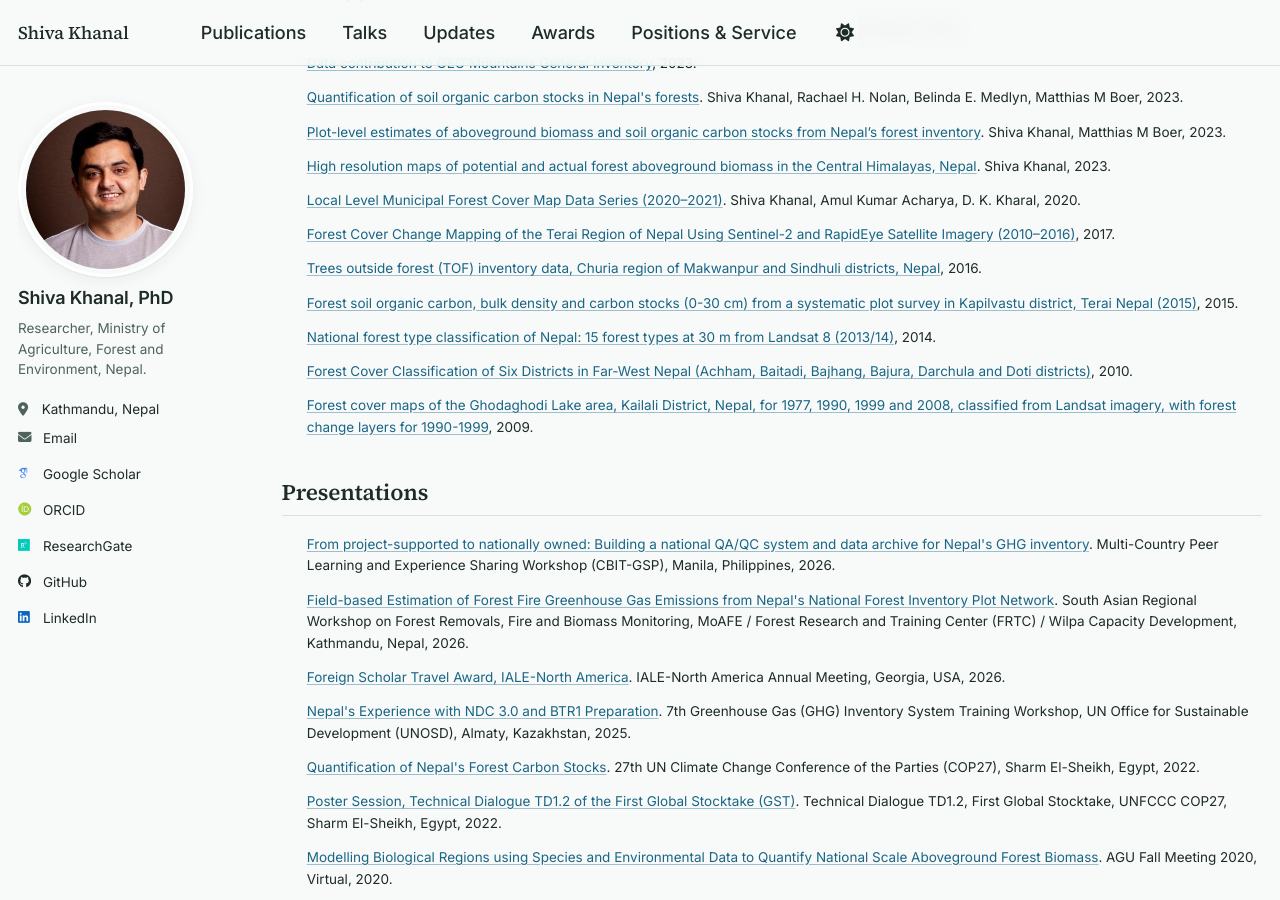
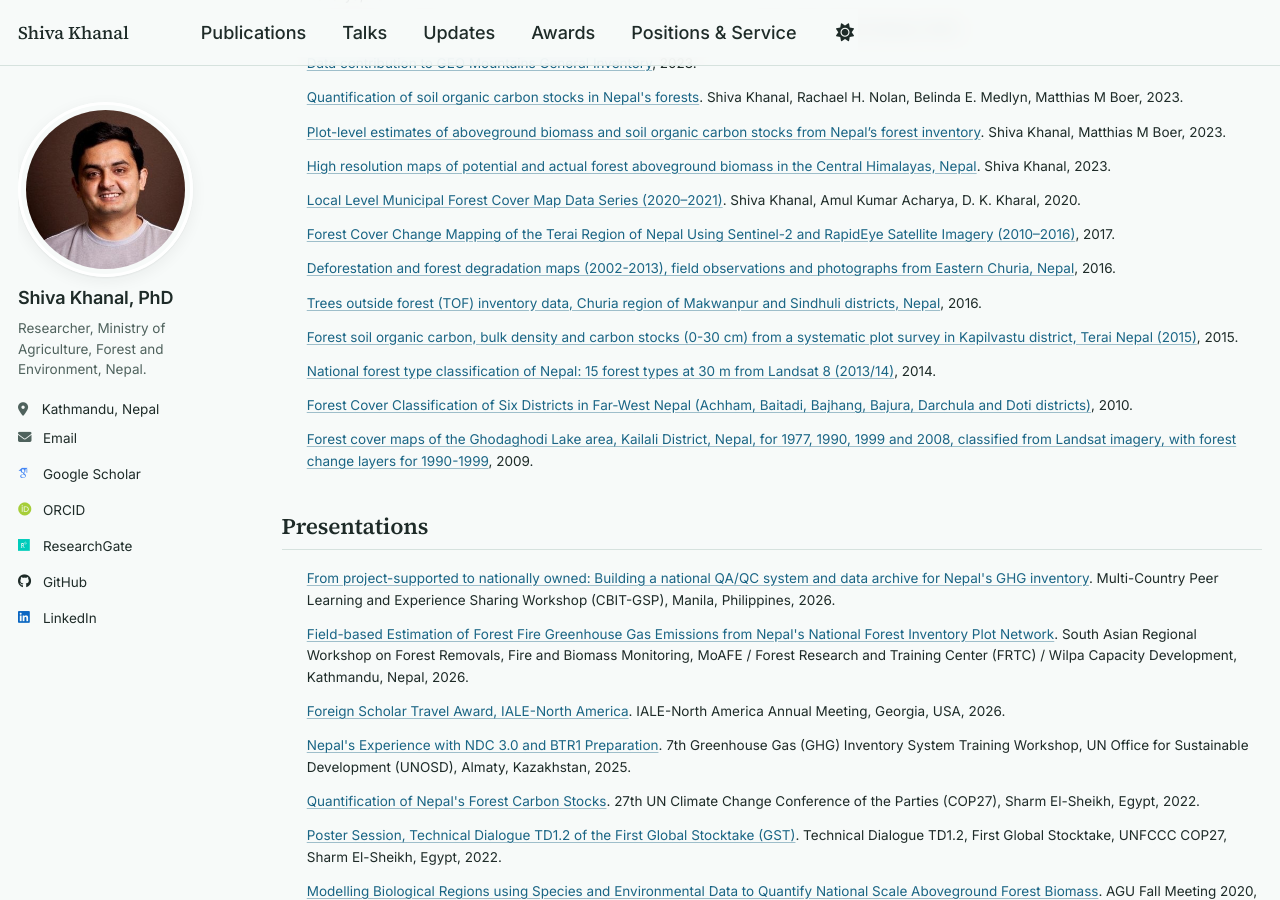
Before and after one commit to shivakhanal/shivakhanal.github.io, a Jekyll site: the page built from _pages/cv.md, in a window 1280 px wide and 900 px high, scrolled down 2683 px. Built offline with Jekyll 4.4.1, drawn with Linux system fonts in a browser that asks for light colours; some web fonts are replaced; a script that is not in the unit is left out.

Commit message:
added Churia degradation maps

```diff
--- a/_data/datasets.yml
+++ b/_data/datasets.yml
@@ -44,6 +44,10 @@
   date: "2017"
   doi: "10.6084/m9.figshare.25225511"
 
+- title: "Deforestation and forest degradation maps (2002-2013), field observations and photographs from Eastern Churia, Nepal"
+  date: "2016"
+  doi: "10.6084/m9.figshare.34964665"
+
 - title: "Trees outside forest (TOF) inventory data, Churia region of Makwanpur and Sindhuli districts, Nepal"
   date: "2016"
   doi: "10.6084/m9.figshare.34955575"
```
